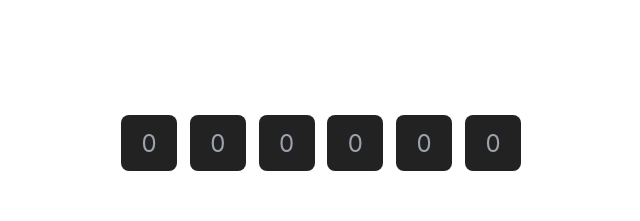
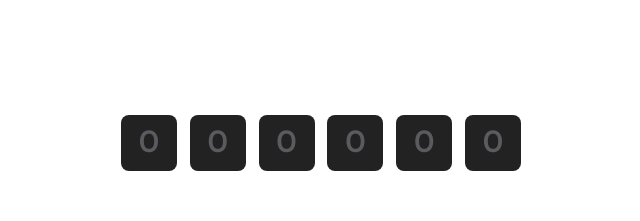
Before and after one commit to isahilsachdev/daas-frontend-main, a Next.js app: page /onboarding-details in a window 1280 px wide. Shown: the part 186-407 px from the top of the page, without its empty margins (319-959 px from the left). Built offline with nearby package versions, Linux system fonts and the light colour scheme.

Commit message:
otp input css refactored

```diff
--- a/app/components/OTPInput/OTPInput.module.scss
+++ b/app/components/OTPInput/OTPInput.module.scss
@@ -10,9 +10,21 @@
 .input {
     width: 56px;
     height: 56px;
-    font-size: 24px;
+    font-family: 'Cabinet Grotesk', sans-serif;
+    font-weight: 700;
+    font-size: 32px;
+    line-height: 38.4px;
     text-align: center;
+    background-color: #222;
     border-radius: 8px;
-    background-color: #222;
-    outline: none;
+    color: #fff;
+
+    &::placeholder {
+        color: #5A5A5F; // i want to use when is in 0's state
+        font-family: 'Cabinet Grotesk', sans-serif;
+        font-weight: 700;
+        font-size: 32px;
+        line-height: 38.4px;
+        text-align: center;
+    }
 }
```
